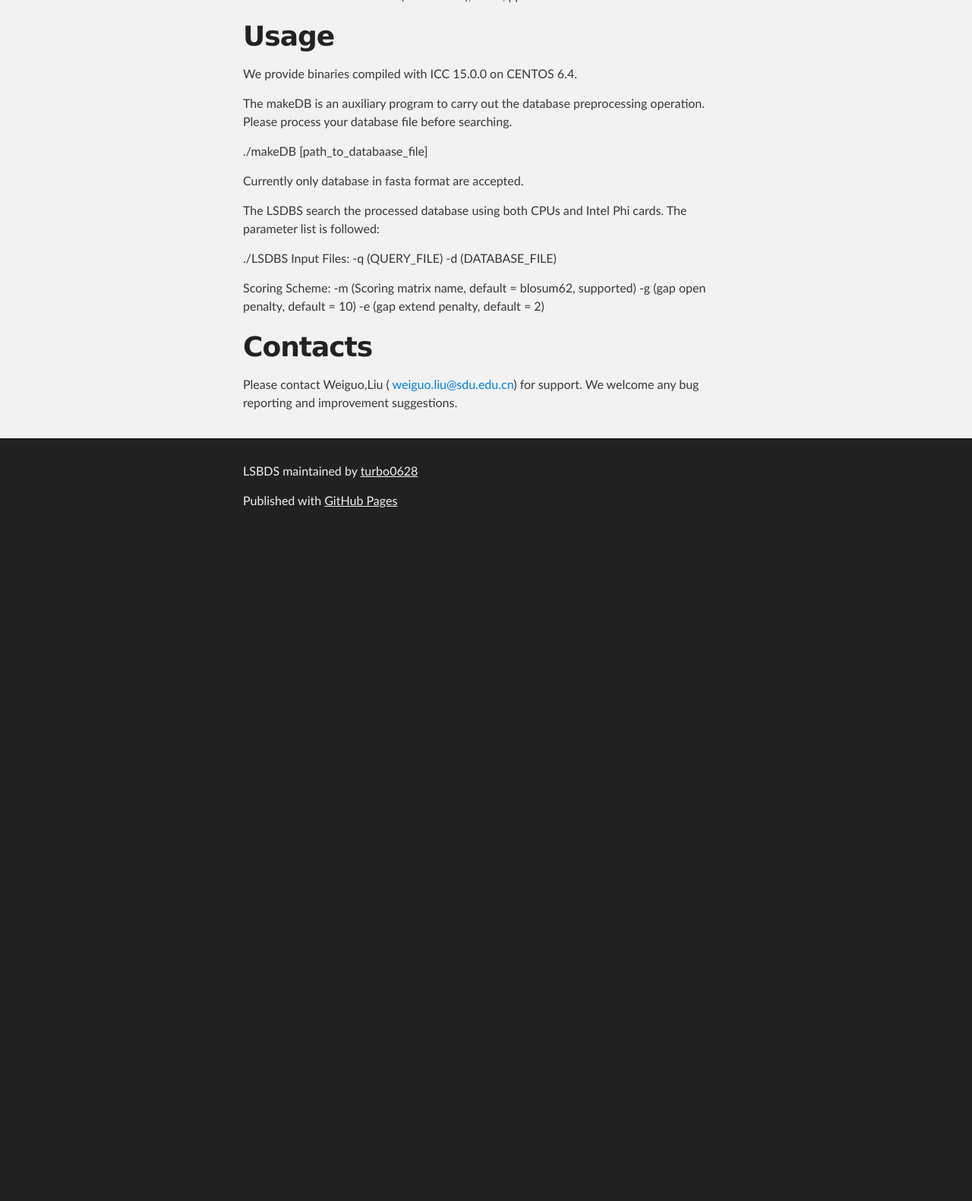
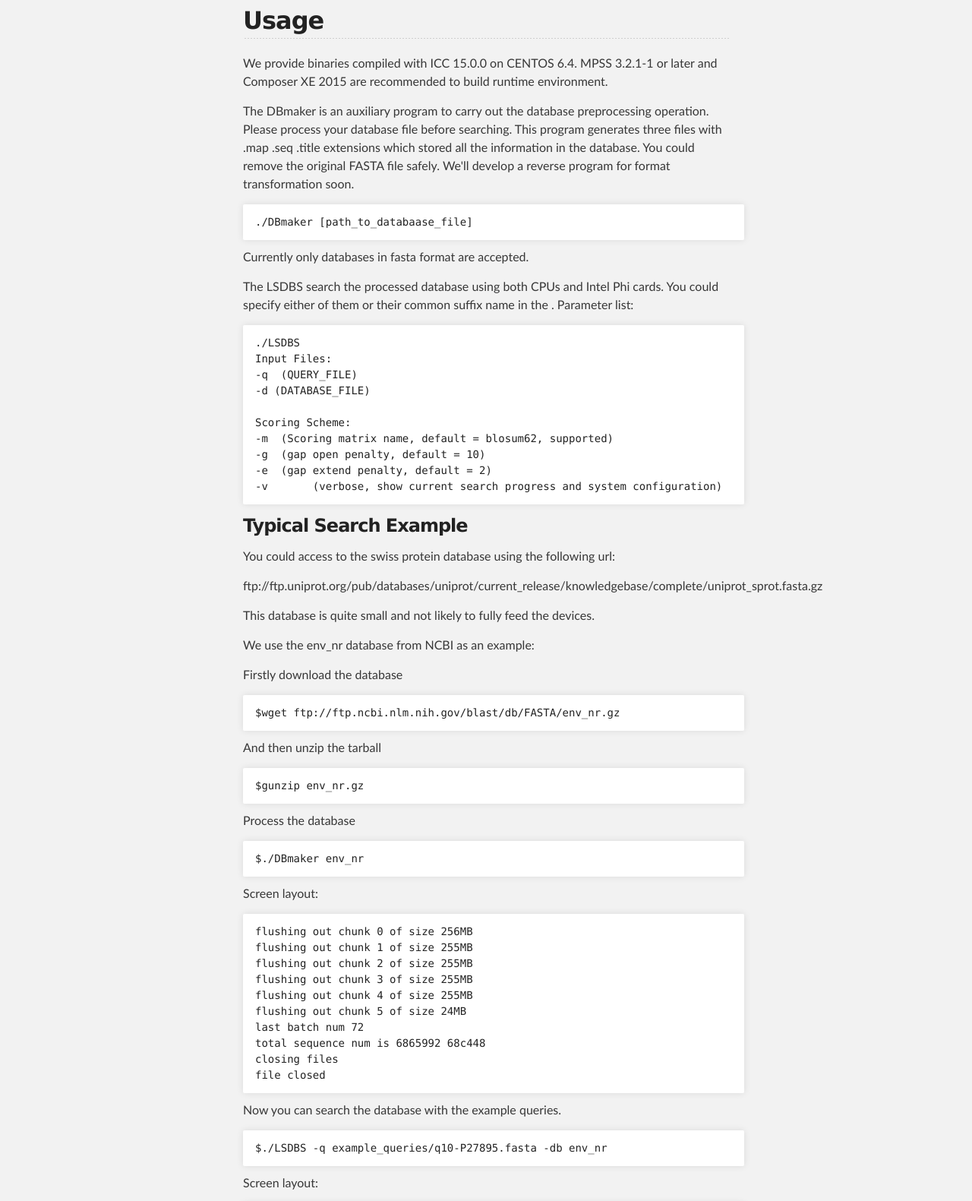
Before and after one commit to turbo0628/LSBDS, a plain HTML site: page index.html in a window 1280 px wide. Shown: the part 875-2456 px from the top of the page at 76% size. Before the commit the page ends 1581 px from the top, so only its background shows below. Drawn offline with Linux system fonts and the light colour scheme.

```diff
--- a/index.html
+++ b/index.html
@@ -33,13 +33,13 @@
       <section id="main_content" class="inner">
         <p>LSBDS is developed for searching large-scale biological sequence databases with the Smith-Waterman algorithm on Xeon Phi-based neo-heterogenous architectures. In order to make full use of the compute power of both the multi-core CPU and the many-core Xeon Phi hardware, we use a collaborative computing scheme as well as hybrid parallelism. At the CPU side, we employ SSE intrinsics and multi-threading to implement SIMD parallelism. At the Xeon Phi side, we use Knights Corner vector instructions to gain more data parallelism. Evaluations on real protein sequence databases show that our method achieves a peak performance up to 220 GCUPS on a neo-heterogeneous platform consisting of two Intel E5-2620 CPUs and two Intel Xeon Phi 7110P cards. Our implementation also exhibits good scalability in terms of database size and query length.</p>
 
-<h1>
-<a id="citation" class="anchor" href="#citation" aria-hidden="true"><span class="octicon octicon-link"></span></a>Citation</h1>
+<h2>
+<a id="citation" class="anchor" href="#citation" aria-hidden="true"><span class="octicon octicon-link"></span></a>Citation</h2>
 
 <p>Our paper is still under submission</p>
 
-<h2>
-<a id="related-papers" class="anchor" href="#related-papers" aria-hidden="true"><span class="octicon octicon-link"></span></a>Related Papers</h2>
+<h3>
+<a id="related-papers" class="anchor" href="#related-papers" aria-hidden="true"><span class="octicon octicon-link"></span></a>Related Papers</h3>
 
 <p>XSW: Accelerating Biological Database Search on Xeon Phi
 Lipeng Wang, Yuandong Chan, Xiaohui Duan, Haidong Lan, Xiangxu Meng, and Weiguo Liu.
@@ -48,32 +48,113 @@ The 28th IEEE International Parallel &amp; Distributed Processing Symposium (IPD
 <p>SWAPHI: Smith-Waterman protein database search on Xeon Phi coprocessors
 Yongchao Liu and Bertil Schmidt. 25th IEEE International Conference on Application-specific Systems, Architectures and Processors (ASAP 2014), 2014, pp. 184-185.</p>
 
-<h1>
-<a id="usage" class="anchor" href="#usage" aria-hidden="true"><span class="octicon octicon-link"></span></a>Usage</h1>
+<h2>
+<a id="usage" class="anchor" href="#usage" aria-hidden="true"><span class="octicon octicon-link"></span></a>Usage</h2>
 
-<p>We provide binaries compiled with ICC 15.0.0 on CENTOS 6.4.</p>
+<p>We provide binaries compiled with ICC 15.0.0 on CENTOS 6.4. MPSS 3.2.1-1 or later and Composer XE 2015 are recommended to build runtime environment.</p>
 
-<p>The makeDB is an auxiliary program to carry out the database preprocessing operation. Please process your database file before searching.</p>
+<p>The DBmaker is an auxiliary program to carry out the database preprocessing operation. Please process your database file before searching.
+This program generates three files with .map .seq .title extensions which stored all the information in the database. You could remove the original FASTA file safely. We'll develop a reverse program for format transformation soon.</p>
 
-<p>./makeDB [path_to_databaase_file]</p>
+<pre><code>./DBmaker [path_to_databaase_file]
+</code></pre>
 
-<p>Currently only database in fasta format are accepted.</p>
+<p>Currently only databases in fasta format are accepted.</p>
 
-<p>The LSDBS search the processed database using both CPUs and Intel Phi cards.
-The parameter list is followed:</p>
+<p>The LSDBS search the processed database using both CPUs and Intel Phi cards.  You could specify either of them or their common suffix name in the .
+Parameter list:</p>
 
-<p>./LSDBS
+<pre><code>./LSDBS
 Input Files:
 -q  (QUERY_FILE)
--d (DATABASE_FILE)</p>
+-d (DATABASE_FILE)
 
-<p>Scoring Scheme:
+Scoring Scheme:
 -m  (Scoring matrix name, default = blosum62, supported)
 -g  (gap open penalty, default = 10)
--e  (gap extend penalty, default = 2)</p>
+-e  (gap extend penalty, default = 2)
+-v       (verbose, show current search progress and system configuration)
+</code></pre>
 
-<h1>
-<a id="contacts" class="anchor" href="#contacts" aria-hidden="true"><span class="octicon octicon-link"></span></a>Contacts</h1>
+<h3>
+<a id="typical-search-example" class="anchor" href="#typical-search-example" aria-hidden="true"><span class="octicon octicon-link"></span></a>Typical Search Example</h3>
+
+<p>You could access to the swiss protein database using the following url:</p>
+
+<p>ftp://ftp.uniprot.org/pub/databases/uniprot/current_release/knowledgebase/complete/uniprot_sprot.fasta.gz</p>
+
+<p>This database is quite small and not likely to fully feed the devices.</p>
+
+<p>We use the env_nr database from NCBI as an example:</p>
+
+<p>Firstly download the database</p>
+
+<pre><code>$wget ftp://ftp.ncbi.nlm.nih.gov/blast/db/FASTA/env_nr.gz
+</code></pre>
+
+<p>And then unzip the tarball</p>
+
+<pre><code>$gunzip env_nr.gz
+</code></pre>
+
+<p>Process the database</p>
+
+<pre><code>$./DBmaker env_nr
+</code></pre>
+
+<p>Screen layout:</p>
+
+<pre><code>flushing out chunk 0 of size 256MB
+flushing out chunk 1 of size 255MB
+flushing out chunk 2 of size 255MB
+flushing out chunk 3 of size 255MB
+flushing out chunk 4 of size 255MB
+flushing out chunk 5 of size 24MB
+last batch num 72
+total sequence num is 6865992 68c448
+closing files
+file closed
+</code></pre>
+
+<p>Now you can search the database with the example queries.</p>
+
+<pre><code>$./LSDBS -q example_queries/q10-P27895.fasta -db env_nr
+</code></pre>
+
+<p>Screen layout:</p>
+
+<pre><code>query path /home/lan/query_seqs/q17-P08519.fasta
+db path /home/lan/example_db/env_nr
+number of available CPUs: 24
+number of available MIC devices: 2
+Sequence Database size 1.28GB
+top num 10
+long query length 4552, pass 7, major length 651, last length 646, average length 650
+long query length 4552, pass 7, major length 651, last length 646, average length 650
+SSE computing time 25.707000s, AARes 531665920, GCUPs 94.143356
+MIC computing time 28.863000s, AARes 429863936, GCUPs 67.794084
+MIC computing time 28.896000s, AARes 431134720, GCUPs 67.916848
+#Recalc# symbol size 1.86MB
+#Recalc# sequence num 296
+Recalculator takes 0.24s
+total calculation time: 32.087000, GCUPS 194.263434
+, total residue 1369360896
+----------------top 10 scores---------------
+score 630 -- &gt;gi|138634464|gb|ECA95015.1| hypothetical protein GOS_6324106, partial [marine metagenome]
+score 538 -- &gt;gi|134394309|gb|EBB10382.1| hypothetical protein GOS_288815, partial [marine metagenome]
+score 464 -- &gt;gi|141083129|gb|ECP50619.1| hypothetical protein GOS_5820514, partial [marine metagenome]
+score 350 -- &gt;gi|143826383|gb|EDG90597.1| hypothetical protein GOS_700359 [marine metagenome]
+score 306 -- &gt;gi|684297128|gb|KGA16158.1| hypothetical protein GM51_13185 [freshwater metagenome]
+score 299 -- &gt;gi|138611756|gb|ECA80116.1| hypothetical protein GOS_3417296, partial [marine metagenome]
+score 297 -- &gt;gi|816460845|gb|KKK90825.1| hypothetical protein LCGC14_2719120, partial [marine sediment metagenome]
+score 287 -- &gt;gi|138400420|gb|EBZ40745.1| hypothetical protein GOS_5461389, partial [marine metagenome]
+score 287 -- &gt;gi|144047815|gb|EDI48792.1| hypothetical protein GOS_424353 [marine metagenome]
+score 280 -- &gt;gi|136269826|gb|EBN02706.1| hypothetical protein GOS_8313652, partial [marine metagenome]
+--------------------------------------------
+</code></pre>
+
+<h2>
+<a id="contacts" class="anchor" href="#contacts" aria-hidden="true"><span class="octicon octicon-link"></span></a>Contacts</h2>
 
 <p>Please contact Weiguo,Liu ( <a href="mailto:weiguo.liu@sdu.edu.cn">weiguo.liu@sdu.edu.cn</a>) for support. We welcome any bug reporting and improvement suggestions.</p>
       </section>
```
Also changed, not shown: params.json (+1 -1 lines).
